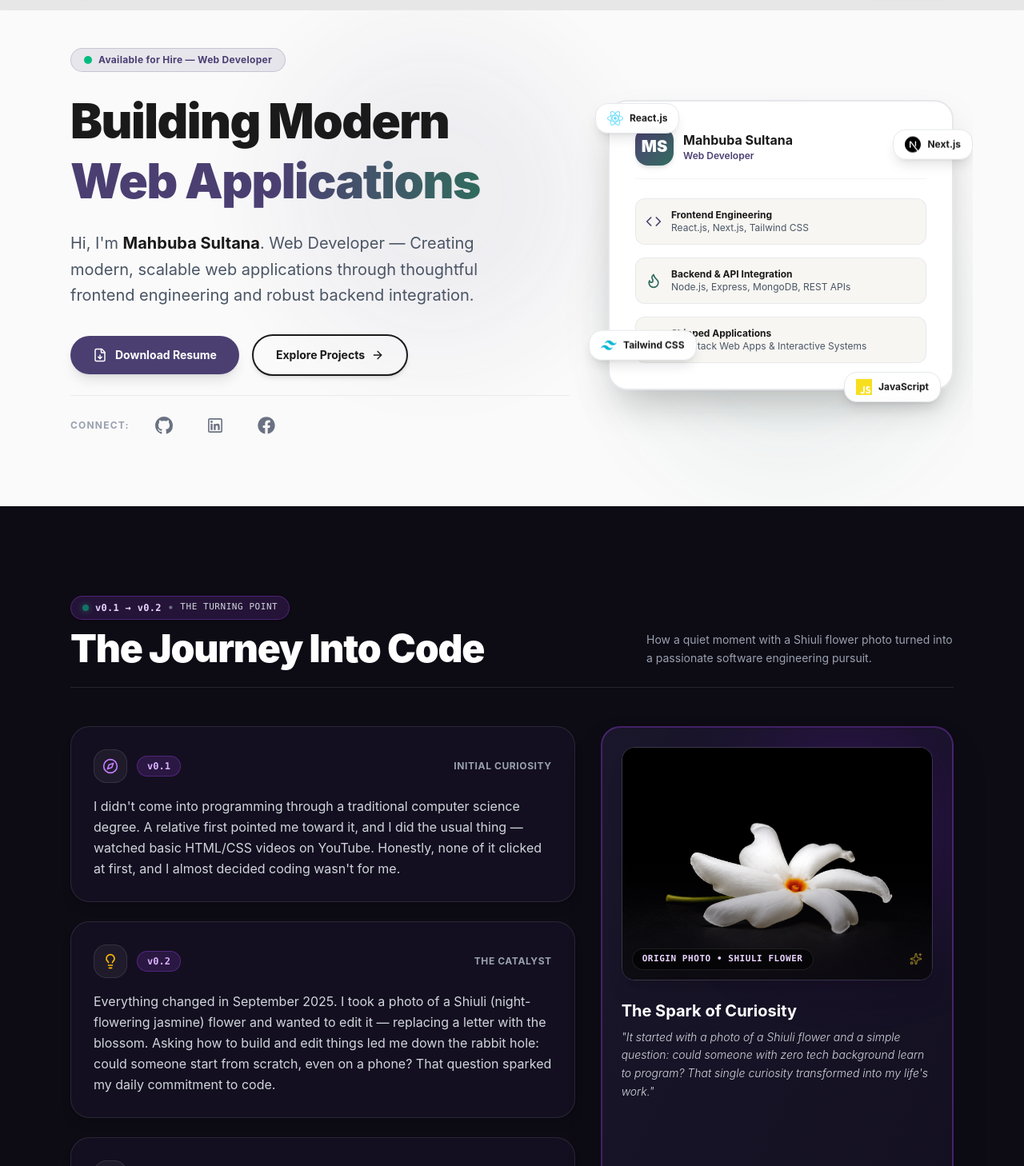
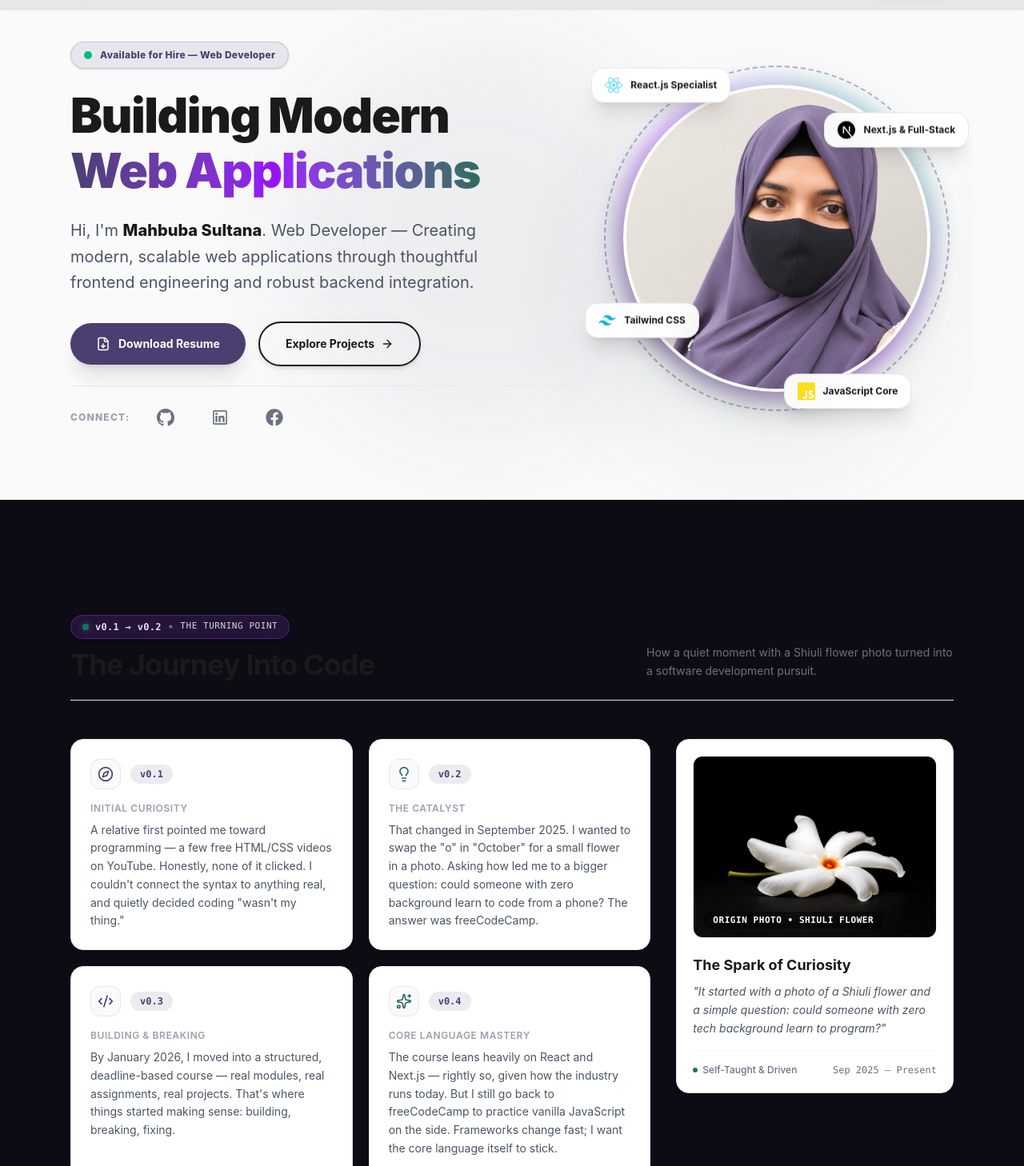
Before and after one commit to MahbubaSultanaEty/portfolio-of-mahbuba-sultana, a React (Vite) app: page / in a window 1280 px wide. Shown: the part 52-1510 px from the top of the page at 80% size. Built offline with nearby package versions, Linux system fonts and the light colour scheme.

Commit message:
polished the ui

```diff
--- a/src/components/HeroSection.jsx
+++ b/src/components/HeroSection.jsx
@@ -1,34 +1,56 @@
 
 import { motion } from 'framer-motion'
-import { FileDown, ArrowRight, Sparkles, Code, CheckCircle, Flame } from 'lucide-react'
+import { FileDown, ArrowRight, Sparkles, Code, CheckCircle2, HeartHandshake } from 'lucide-react'
 import { profile } from '../data/profile'
 import { BsGithub } from 'react-icons/bs'
 import { LiaLinkedin } from 'react-icons/lia'
 import { FaFacebook } from 'react-icons/fa'
 import { SiReact, SiNextdotjs, SiTailwindcss, SiJavascript } from 'react-icons/si'
+import heroPhoto from '../assets/mahbuba-sultana.png'
+import avatarImg from '../assets/avatar.png'
 
 function HeroSection() {
   const floatingTech = [
-    { icon: <SiReact className="text-[#61DAFB]" size={20} />, label: 'React.js', pos: 'top-2 -left-4' },
-    { icon: <SiNextdotjs className="text-black" size={20} />, label: 'Next.js', pos: 'top-10 -right-6' },
-    { icon: <SiTailwindcss className="text-[#06B6D4]" size={20} />, label: 'Tailwind CSS', pos: 'bottom-8 -left-6' },
-    { icon: <SiJavascript className="text-[#F7DF1E]" size={20} />, label: 'JavaScript', pos: '-bottom-4 right-4' },
+    {
+      icon: <SiReact className="text-[#61DAFB]" size={22} />,
+      label: 'React.js Specialist',
+      pos: '-top-4 -left-6 sm:-left-10',
+      delay: 0,
+    },
+    {
+      icon: <SiNextdotjs className="text-black" size={22} />,
+      label: 'Next.js & Full-Stack',
+      pos: 'top-10 -right-6 sm:-right-12',
+      delay: 1,
+    },
+    {
+      icon: <SiTailwindcss className="text-[#06B6D4]" size={22} />,
+      label: 'Tailwind CSS',
+      pos: 'bottom-16 -left-6 sm:-left-12',
+      delay: 2,
+    },
+    {
+      icon: <SiJavascript className="text-[#F7DF1E]" size={22} />,
+      label: 'JavaScript Core',
+      pos: '-bottom-6 right-2 sm:right-6',
+      delay: 1.5,
+    },
   ]
 
   return (
-    <section className="relative overflow-hidden pt-12 pb-20 px-6 max-w-6xl mx-auto">
-      {/* Ambient Gradient Mesh Globs */}
-      <div className="absolute top-10 left-1/4 w-96 h-96 bg-accent/15 rounded-full blur-3xl pointer-events-none animate-glow" />
-      <div className="absolute bottom-10 right-10 w-96 h-96 bg-secondary/15 rounded-full blur-3xl pointer-events-none animate-glow" />
+    <section className="relative overflow-hidden pt-10 pb-20 px-6 max-w-6xl mx-auto">
+      {/* Background Glow Mesh */}
+      <div className="absolute top-10 left-1/4 w-[500px] h-[500px] bg-accent/15 rounded-full blur-3xl pointer-events-none animate-glow" />
+      <div className="absolute bottom-10 right-10 w-[450px] h-[450px] bg-secondary/15 rounded-full blur-3xl pointer-events-none animate-glow" />
 
-      <div className="grid lg:grid-cols-12 gap-12 items-center relative z-10">
-        {/* Left Column: Content & Actions */}
+      <div className="grid lg:grid-cols-12 gap-12 lg:gap-8 items-center relative z-10">
+        {/* Left Column: Headline, Bio & CTAs */}
         <div className="lg:col-span-7 text-left space-y-6">
           <motion.div
             initial={{ opacity: 0, y: 15 }}
             animate={{ opacity: 1, y: 0 }}
             transition={{ duration: 0.5 }}
-            className="inline-flex items-center gap-2 px-4 py-1.5 rounded-full bg-accent/10 border border-accent/20 text-accent text-xs font-bold tracking-wide"
+            className="inline-flex items-center gap-2.5 px-4 py-2 rounded-full bg-accent/10 border border-accent/20 text-accent text-xs font-extrabold tracking-wide shadow-sm"
           >
             <span className="relative flex h-2.5 w-2.5">
               <span className="animate-ping absolute inline-flex h-full w-full rounded-full bg-emerald-400 opacity-75"></span>
@@ -41,10 +63,10 @@ function HeroSection() {
             initial={{ opacity: 0, y: 15 }}
             animate={{ opacity: 1, y: 0 }}
             transition={{ duration: 0.5, delay: 0.1 }}
-            className="text-4xl sm:text-5xl lg:text-6xl font-black text-ink tracking-tight leading-tight"
+            className="text-4xl sm:text-5xl lg:text-6xl font-black text-ink tracking-tight leading-[1.15]"
           >
             Building Modern <br />
-            <span className="bg-gradient-to-r from-accent via-accent to-secondary bg-clip-text text-transparent">
+            <span className="bg-gradient-to-r from-accent via-purple-600 to-secondary bg-clip-text text-transparent">
               Web Applications
             </span>
           </motion.h1>
@@ -53,9 +75,9 @@ function HeroSection() {
             initial={{ opacity: 0, y: 15 }}
             animate={{ opacity: 1, y: 0 }}
             transition={{ duration: 0.5, delay: 0.2 }}
-            className="text-lg md:text-xl text-gray-600 leading-relaxed max-w-xl"
+            className="text-lg md:text-xl text-gray-600 leading-relaxed max-w-xl font-normal"
           >
-            Hi, I'm <strong className="text-ink font-bold">{profile.name}</strong>. {profile.tagline}
+            Hi, I'm <strong className="text-ink font-extrabold">{profile.name}</strong>. {profile.tagline}
           </motion.p>
 
           {/* Action CTAs */}
@@ -68,33 +90,33 @@ function HeroSection() {
             <a
               href="/resume.pdf"
               download
-              className="inline-flex items-center gap-2.5 bg-accent text-white px-7 py-3.5 rounded-full font-bold text-sm hover:bg-accent/90 transition-all shadow-lg hover:shadow-accent/25 hover:-translate-y-0.5"
+              className="inline-flex items-center gap-2.5 bg-accent text-white px-8 py-4 rounded-full font-bold text-sm hover:bg-accent/90 transition-all shadow-xl hover:shadow-accent/30 hover:-translate-y-0.5 group"
             >
-              <FileDown size={18} />
+              <FileDown size={18} className="group-hover:translate-y-0.5 transition-transform" />
               Download Resume
             </a>
             <a
               href="#projects"
-              className="inline-flex items-center gap-2 border-2 border-ink text-ink px-7 py-3.5 rounded-full font-bold text-sm hover:bg-ink hover:text-white transition-all shadow-md hover:-translate-y-0.5"
+              className="inline-flex items-center gap-2 border-2 border-ink text-ink px-8 py-4 rounded-full font-bold text-sm hover:bg-ink hover:text-white transition-all shadow-md hover:-translate-y-0.5 group"
             >
               Explore Projects
-              <ArrowRight size={16} />
+              <ArrowRight size={16} className="group-hover:translate-x-1 transition-transform" />
             </a>
           </motion.div>
 
-          {/* Social Links */}
+          {/* Connect & Social Links */}
           <motion.div
             initial={{ opacity: 0 }}
             animate={{ opacity: 1 }}
             transition={{ duration: 0.5, delay: 0.4 }}
             className="flex items-center gap-6 pt-4 text-gray-500 border-t border-gray-200/80"
           >
-            <span className="text-xs uppercase font-bold tracking-widest text-gray-400">Connect:</span>
+            <span className="text-xs uppercase font-extrabold tracking-widest text-gray-400">Connect:</span>
             <a
               href={profile.socials.github}
               target="_blank"
               rel="noreferrer"
-              className="p-2 rounded-full hover:bg-gray-200/60 hover:text-ink transition-all hover:scale-110"
+              className="p-2.5 rounded-full hover:bg-gray-200/60 hover:text-ink transition-all hover:scale-110"
               aria-label="GitHub"
             >
               <BsGithub size={22} />
@@ -103,7 +125,7 @@ function HeroSection() {
               href={profile.socials.linkedin}
               target="_blank"
               rel="noreferrer"
-              className="p-2 rounded-full hover:bg-gray-200/60 hover:text-accent transition-all hover:scale-110"
+              className="p-2.5 rounded-full hover:bg-gray-200/60 hover:text-accent transition-all hover:scale-110"
               aria-label="LinkedIn"
             >
               <LiaLinkedin size={26} />
@@ -112,7 +134,7 @@ function HeroSection() {
               href={profile.socials.facebook}
               target="_blank"
               rel="noreferrer"
-              className="p-2 rounded-full hover:bg-gray-200/60 hover:text-accent transition-all hover:scale-110"
+              className="p-2.5 rounded-full hover:bg-gray-200/60 hover:text-accent transition-all hover:scale-110"
               aria-label="Facebook"
             >
               <FaFacebook size={22} />
@@ -120,68 +142,61 @@ function HeroSection() {
           </motion.div>
         </div>
 
-        {/* Right Column: Hero Visual Card */}
+        {/* Right Column: Circular Photo Frame & Animated Badges */}
         <motion.div
-          initial={{ opacity: 0, scale: 0.95 }}
+          initial={{ opacity: 0, scale: 0.9 }}
           animate={{ opacity: 1, scale: 1 }}
-          transition={{ duration: 0.6, delay: 0.2 }}
-          className="lg:col-span-5 relative"
+          transition={{ duration: 0.7, delay: 0.2 }}
+          className="lg:col-span-5 flex justify-center relative my-6 lg:my-0"
         >
-          {/* Main Card */}
-          <div className="bg-white rounded-3xl border-2 border-gray-200 p-8 shadow-2xl relative z-10 hover:border-accent/40 transition-colors">
-            <div className="flex items-center justify-between mb-6 pb-4 border-b border-gray-100">
-              <div className="flex items-center gap-3">
-                <div className="w-12 h-12 rounded-2xl bg-gradient-to-br from-accent to-secondary text-white font-black text-xl flex items-center justify-center shadow-md">
-                  MS
-                </div>
-                <div>
-                  <h3 className="font-bold text-ink text-base">{profile.name}</h3>
-                  <p className="text-xs text-accent font-semibold">Web Developer</p>
-                </div>
-              </div>
-              <Sparkles className="w-5 h-5 text-accent animate-pulse" />
+          <div className="relative flex items-center justify-center">
+            {/* Spinning Outer Ring */}
+            <div className="absolute inset-[-18px] sm:inset-[-24px] border-2 border-dashed border-accent/40 rounded-full animate-spin-slow pointer-events-none" />
+
+            {/* Glowing Accent Ring */}
+            <div className="absolute inset-[-8px] bg-gradient-to-tr from-accent via-purple-500 to-emerald-400 rounded-full blur-md opacity-40 animate-pulse" />
+
+            {/* Circle Photo Container */}
+            <div className="w-64 h-64 sm:w-80 sm:h-80 md:w-96 md:h-96 rounded-full overflow-hidden border-4 border-white shadow-2xl relative z-10 bg-white group">
+              <img
+                src={heroPhoto}
+                alt="Mahbuba Sultana"
+                className="w-full h-full object-cover object-top group-hover:scale-105 transition-transform duration-700"
+              />
+              <div className="absolute inset-0 bg-gradient-to-t from-black/40 via-transparent to-transparent opacity-0 group-hover:opacity-100 transition-opacity duration-300" />
             </div>
 
-            <div className="space-y-4 text-left">
-              <div className="flex items-center gap-3 bg-surface p-3 rounded-xl border border-gray-200/80">
-                <Code className="text-accent w-5 h-5 flex-shrink-0" />
-                <div className="text-xs">
-                  <span className="font-bold text-ink block">Frontend Engineering</span>
-                  <span className="text-gray-600">React.js, Next.js, Tailwind CSS</span>
-                </div>
-              </div>
-
-              <div className="flex items-center gap-3 bg-surface p-3 rounded-xl border border-gray-200/80">
-                <Flame className="text-secondary w-5 h-5 flex-shrink-0" />
-                <div className="text-xs">
-                  <span className="font-bold text-ink block">Backend & API Integration</span>
-                  <span className="text-gray-600">Node.js, Express, MongoDB, REST APIs</span>
-                </div>
-              </div>
-
-              <div className="flex items-center gap-3 bg-surface p-3 rounded-xl border border-gray-200/80">
-                <CheckCircle className="text-emerald-600 w-5 h-5 flex-shrink-0" />
-                <div className="text-xs">
-                  <span className="font-bold text-ink block">Shipped Applications</span>
-                  <span className="text-gray-600">Full-Stack Web Apps & Interactive Systems</span>
-                </div>
-              </div>
-            </div>
-          </div>
-
-          {/* Floating Tech Badges around Card */}
+            {/* Floating Tech Badges */}
             {floatingTech.map((tech, i) => (
               <motion.div
                 key={tech.label}
                 initial={{ y: 0 }}
-              animate={{ y: [0, -6, 0] }}
-              transition={{ duration: 3 + i, repeat: Infinity, ease: 'easeInOut' }}
-              className={`absolute ${tech.pos} z-20 bg-white/95 backdrop-blur-md px-3.5 py-2 rounded-2xl border border-gray-200 shadow-lg flex items-center gap-2 text-xs font-bold text-ink hidden sm:flex`}
+                animate={{ y: [0, -8, 0] }}
+                transition={{
+                  duration: 3 + i * 0.5,
+                  repeat: Infinity,
+                  ease: 'easeInOut',
+                  delay: tech.delay,
+                }}
+                className={`absolute ${tech.pos} z-20 bg-white/95 backdrop-blur-md px-4 py-2.5 rounded-2xl border border-gray-200 shadow-xl flex items-center gap-2.5 text-xs font-bold text-ink hidden sm:flex hover:scale-105 transition-transform`}
               >
                 {tech.icon}
                 <span>{tech.label}</span>
               </motion.div>
             ))}
+
+            {/* Floating Bottom Status Pill */}
+            {/* <motion.div
+              initial={{ y: 10, opacity: 0 }}
+              animate={{ y: 0, opacity: 1 }}
+              transition={{ delay: 0.6 }}
+              className="absolute -bottom-6 left-1/2 -translate-x-1/2 z-20 bg-white/95 backdrop-blur-md border-2 border-accent/30 px-5 py-2 rounded-full shadow-2xl flex items-center gap-2 text-xs font-extrabold text-ink whitespace-nowrap"
+            >
+              <img src={avatarImg} alt="Logo" className="w-5 h-5 rounded-full object-cover" />
+              <span>Full-Stack & React Developer</span>
+              <Sparkles className="w-4 h-4 text-accent animate-pulse" />
+            </motion.div> */}
+          </div>
         </motion.div>
       </div>
     </section>
--- a/src/components/StorySection.jsx
+++ b/src/components/StorySection.jsx
@@ -6,48 +6,46 @@ const storySteps = [
   {
     version: 'v0.1',
     label: 'Initial Curiosity',
-    icon: <Compass className="w-5 h-5 text-purple-400" />,
-    text: `I didn't come into programming through a traditional computer science degree. A relative first pointed me toward it, and I did the usual thing — watched basic HTML/CSS videos on YouTube. Honestly, none of it clicked at first, and I almost decided coding wasn't for me.`,
+    icon: <Compass className="w-5 h-5 text-accent" />,
+    text: `A relative first pointed me toward programming — a few free HTML/CSS videos on YouTube. Honestly, none of it clicked. I couldn't connect the syntax to anything real, and quietly decided coding "wasn't my thing."`,
   },
   {
     version: 'v0.2',
     label: 'The Catalyst',
-    icon: <Lightbulb className="w-5 h-5 text-amber-400" />,
-    text: `Everything changed in September 2025. I took a photo of a Shiuli (night-flowering jasmine) flower and wanted to edit it — replacing a letter with the blossom. Asking how to build and edit things led me down the rabbit hole: could someone start from scratch, even on a phone? That question sparked my daily commitment to code.`,
+    icon: <Lightbulb className="w-5 h-5 text-secondary" />,
+    text: `That changed in September 2025. I wanted to swap the "o" in "October" for a small flower in a photo. Asking how led me to a bigger question: could someone with zero background learn to code from a phone? The answer was freeCodeCamp.`,
   },
   {
     version: 'v0.3',
     label: 'Building & Breaking',
-    icon: <Code2 className="w-5 h-5 text-emerald-400" />,
-    text: `By January 2026, I enrolled in a structured software development course with real-world deadlines, modular assignments, and full-stack projects. Building real applications, breaking code, and debugging is where abstract theory became muscle memory.`,
+    icon: <Code2 className="w-5 h-5 text-accent" />,
+    text: `By January 2026, I moved into a structured, deadline-based course — real modules, real assignments, real projects. That's where things started making sense: building, breaking, fixing.`,
   },
   {
     version: 'v0.4',
     label: 'Core Language Mastery',
-    icon: <Sparkles className="w-5 h-5 text-purple-400" />,
-    text: `While leveraging modern frameworks like React and Next.js, I continuously reinforce core JavaScript, web standards, and system logic. Frameworks evolve fast — strong foundational problem-solving endures.`,
+    icon: <Sparkles className="w-5 h-5 text-secondary" />,
+    text: `The course leans heavily on React and Next.js — rightly so, given how the industry runs today. But I still go back to freeCodeCamp to practice vanilla JavaScript on the side. Frameworks change fast; I want the core language itself to stick.`,
   },
 ]
-
 function StorySection() {
   return (
-    <section id="story" className="max-w-6xl mx-auto px-6 py-16">
-      {/* Section Header */}
-      <div className="flex flex-col md:flex-row md:items-end justify-between gap-4 mb-12 border-b border-white/10 pb-6">
+    <section id="story" className="max-w-6xl mx-auto px-6 py-24">
+      <div className="flex flex-col md:flex-row md:items-end justify-between gap-4 mb-12 border-b border-gray-200 pb-6">
         <div>
           <VersionTag version="v0.1 → v0.2" label="the turning point" />
-          <h2 className="text-3xl md:text-5xl font-black text-white tracking-tight mt-3">
+          <h2 className="text-3xl md:text-4xl font-bold text-ink tracking-tight mt-3">
             The Journey Into Code
           </h2>
         </div>
-        <p className="text-gray-400 text-sm max-w-sm leading-relaxed">
-          How a quiet moment with a Shiuli flower photo turned into a passionate software engineering pursuit.
+        <p className="text-gray-500 text-sm max-w-sm leading-relaxed">
+          How a quiet moment with a Shiuli flower photo turned into a software development pursuit.
         </p>
       </div>
 
-      <div className="grid lg:grid-cols-12 gap-8 items-stretch">
-        {/* Left/Main Column: Story Timeline Steps */}
-        <div className="lg:col-span-7 grid gap-6">
+      <div className="grid lg:grid-cols-12 gap-8">
+        {/* Steps — 2x2 grid instead of stacked single column */}
+        <div className="lg:col-span-8 grid sm:grid-cols-2 gap-5">
           {storySteps.map((step, index) => (
             <motion.div
               key={step.version}
@@ -55,78 +53,61 @@ function StorySection() {
               whileInView={{ opacity: 1, y: 0 }}
               viewport={{ once: true, margin: '-50px' }}
               transition={{ duration: 0.5, delay: index * 0.1 }}
-              className="bg-[#141022]/90 rounded-3xl border border-white/10 p-6 md:p-7 shadow-lg hover:shadow-purple-500/10 hover:border-purple-500/40 transition-all duration-300 relative overflow-hidden group"
+              className="bg-white rounded-2xl border border-gray-200 p-6 hover:border-accent/40 hover:shadow-md transition-all duration-300 flex flex-col"
             >
-              <div className="absolute top-0 left-0 right-0 h-1 bg-gradient-to-r from-purple-500 via-accent to-emerald-400 opacity-0 group-hover:opacity-100 transition-opacity" />
-
               <div className="flex items-center justify-between mb-4">
                 <div className="flex items-center gap-3">
-                  <div className="p-2.5 rounded-2xl bg-white/5 border border-white/10">
+                  <div className="p-2 rounded-xl bg-gray-50 border border-gray-200">
                     {step.icon}
                   </div>
-                  <span className="font-mono text-xs font-bold text-purple-300 px-3 py-1 rounded-full bg-purple-500/15 border border-purple-500/30">
+                  <span className="font-mono text-xs font-semibold text-accent px-3 py-1 rounded-full bg-accent/10">
                     {step.version}
                   </span>
                 </div>
-                <span className="text-xs font-bold text-gray-400 uppercase tracking-wider">
-                  {step.label}
-                </span>
               </div>
-
-              <p className="text-sm md:text-base text-gray-300 leading-relaxed font-normal">
+              <span className="text-xs font-semibold text-gray-400 uppercase tracking-wider mb-2">
+                {step.label}
+              </span>
+              <p className="text-sm text-gray-600 leading-relaxed">
                 {step.text}
               </p>
             </motion.div>
           ))}
         </div>
 
-        {/* Right Column: Featured Shiuli Photo Card */}
+        {/* Photo card */}
         <motion.div
-          initial={{ opacity: 0, scale: 0.95 }}
+          initial={{ opacity: 0, scale: 0.96 }}
           whileInView={{ opacity: 1, scale: 1 }}
           viewport={{ once: true }}
           transition={{ duration: 0.6 }}
-          className="lg:col-span-5 flex flex-col justify-between"
+          className="lg:col-span-4"
         >
-          <div className="bg-gradient-to-br from-[#1A162B] to-[#120F1F] rounded-3xl border-2 border-purple-500/30 p-6 shadow-2xl relative overflow-hidden group hover:border-purple-500/60 transition-all flex flex-col h-full">
-            {/* Background Ambient Glow */}
-            <div className="absolute top-0 right-0 w-64 h-64 bg-purple-600/20 rounded-full blur-3xl pointer-events-none group-hover:bg-purple-500/30 transition-all duration-500" />
-            <div className="absolute bottom-0 left-0 w-64 h-64 bg-emerald-500/10 rounded-full blur-3xl pointer-events-none" />
-
-            {/* Photo Container */}
-            <div className="relative rounded-2xl overflow-hidden border border-white/15 shadow-xl aspect-4/3 mb-6 group-hover:scale-[1.02] transition-transform duration-500">
+          <div className="bg-white rounded-2xl border border-gray-200 p-5 shadow-sm lg:sticky lg:top-28">
+            <div className="relative rounded-xl overflow-hidden border border-gray-100 aspect-4/3 mb-5">
               <img
                 src="/shiuly-1.png"
                 alt="Shiuli Flower Photo - The Catalyst"
                 className="w-full h-full object-cover object-center"
               />
-              <div className="absolute inset-0 bg-gradient-to-t from-[#0D0B14] via-transparent to-transparent opacity-70" />
-              <div className="absolute bottom-3 left-3 right-3 flex items-center justify-between">
-                <span className="text-[11px] font-mono font-bold uppercase tracking-wider text-purple-200 bg-black/60 backdrop-blur-md px-3 py-1 rounded-full border border-white/10">
+              <div className="absolute bottom-3 left-3">
+                <span className="text-[11px] font-mono font-semibold uppercase tracking-wider text-white bg-black/50 backdrop-blur-sm px-3 py-1 rounded-full">
                   Origin Photo • Shiuli Flower
                 </span>
-                <Sparkles className="w-4 h-4 text-amber-300 animate-pulse" />
               </div>
             </div>
 
-            {/* Narrative Callout */}
-            <div className="space-y-3 relative z-10 flex-1 flex flex-col justify-between">
-              <div>
-                <h3 className="text-xl font-bold text-white mb-2 flex items-center gap-2">
-                  <span>The Spark of Curiosity</span>
-                </h3>
-                <p className="text-xs md:text-sm text-gray-300 leading-relaxed font-light italic">
-                  "It started with a photo of a Shiuli flower and a simple question: could someone with zero tech background learn to program? That single curiosity transformed into my life's work."
-                </p>
-              </div>
+            <h3 className="text-lg font-bold text-ink mb-2">The Spark of Curiosity</h3>
+            <p className="text-sm text-gray-600 leading-relaxed italic">
+              "It started with a photo of a Shiuli flower and a simple question: could someone with zero tech background learn to program?"
+            </p>
 
-              <div className="pt-4 border-t border-white/10 flex items-center justify-between text-xs text-purple-300 font-medium">
-                <span className="flex items-center gap-1.5">
-                  <span className="w-2 h-2 rounded-full bg-emerald-400 animate-ping" />
-                  Self-Taught & Driven
-                </span>
-                <span className="font-mono text-gray-400">Sep 2025 - Present</span>
-              </div>
+            <div className="pt-4 mt-4 border-t border-gray-100 flex items-center justify-between text-xs text-gray-500 font-medium">
+              <span className="flex items-center gap-1.5">
+                <span className="w-1.5 h-1.5 rounded-full bg-secondary" />
+                Self-Taught & Driven
+              </span>
+              <span className="font-mono">Sep 2025 – Present</span>
             </div>
           </div>
         </motion.div>
```
Also changed, not shown: src/components/EducationSection.jsx (+9 -49 lines), src/components/SkillsSection.jsx (+58 -51 lines). Lines whose indentation alone changed are shown as unchanged.
